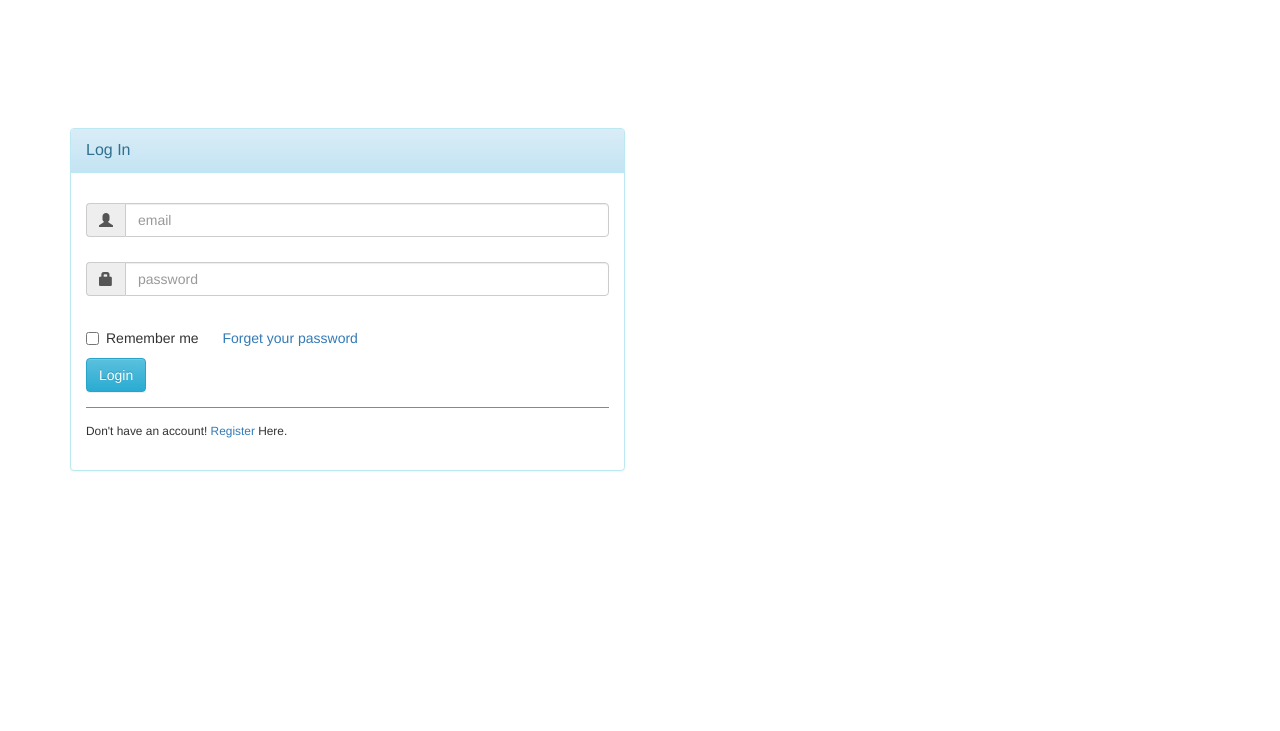
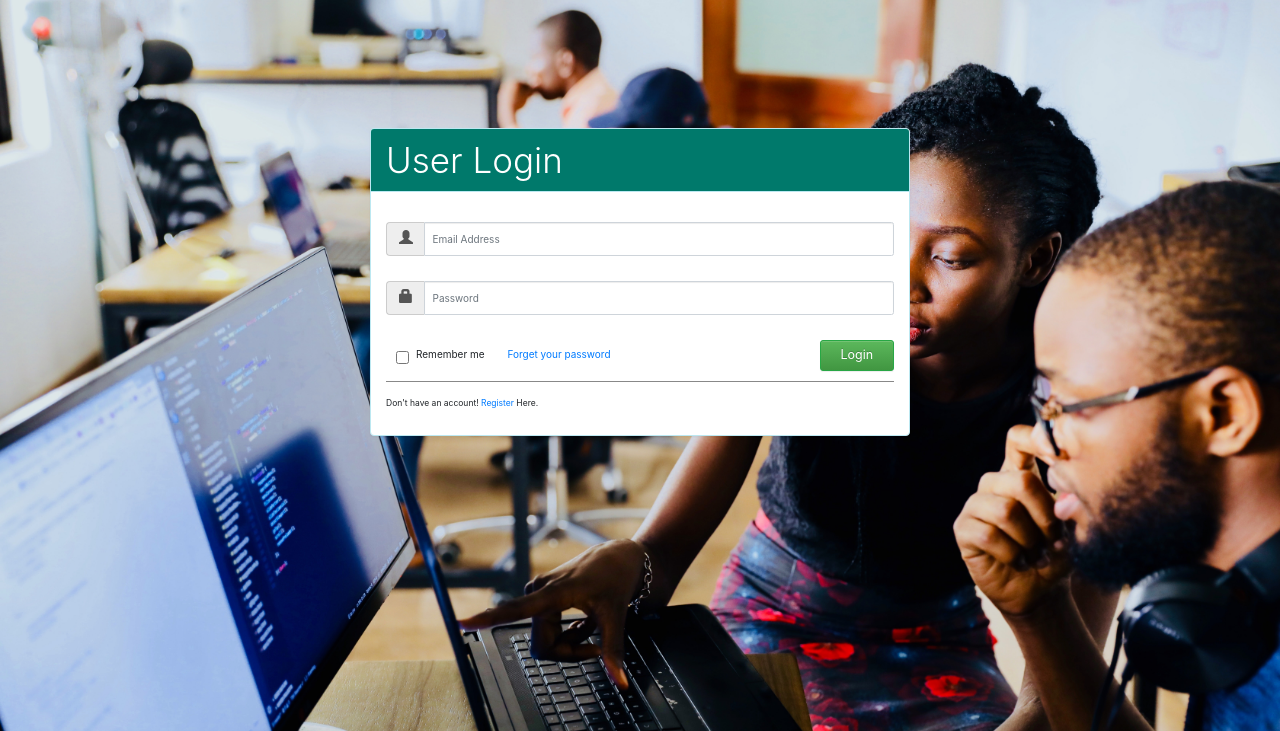
Before and after one commit to iamenzoenzo/is238cs, a PHP site: page /ums/login.php in a window 1280 px wide. Shown: the top 731 px of the page. Run offline with PHP 8.4, Linux system fonts and the light colour scheme; data that the repository does not hold is empty; some libraries are stand-ins or nearby versions.

Commit message:
updated ums login page

```diff
--- a/ums/include/header.php
+++ b/ums/include/header.php
@@ -2,8 +2,25 @@
 <html>
 <head>
 <meta http-equiv="Content-Type" content="text/html; charset=utf-8" />
+
 <link rel="stylesheet" href="https://maxcdn.bootstrapcdn.com/bootstrap/3.3.5/css/bootstrap.min.css">
 <link rel="stylesheet" href="https://maxcdn.bootstrapcdn.com/bootstrap/3.3.5/css/bootstrap-theme.min.css">
+
 <script src="https://ajax.googleapis.com/ajax/libs/jquery/2.1.3/jquery.min.js"></script>
 <script src="https://maxcdn.bootstrapcdn.com/bootstrap/3.3.5/js/bootstrap.min.js"></script>
 <!-- jQuery -->
+
+<style>
+    body  {
+        background-image: url("img/hd-bg-2.jpg");
+        /* Full height */
+        height: 100%;
+
+        /* Center and scale the image nicely */
+        background-position: center center;
+        background-repeat: no-repeat;
+        background-attachment: fixed;
+        background-size: cover;
+        background-color: #464646;
+    }
+</style>
--- a/ums/login.php
+++ b/ums/login.php
@@ -4,6 +4,9 @@ $user = new User();
 $errorMessage =  $user->login();
 include('include/header.php');
 ?>
+
+<meta charset="utf-8">
+<link rel="stylesheet" href="https://maxcdn.bootstrapcdn.com/bootstrap/4.0.0/css/bootstrap.min.css" integrity="sha384-Gn5384xqQ1aoWXA+058RXPxPg6fy4IWvTNh0E263XmFcJlSAwiGgFAW/dAiS6JXm" crossorigin="anonymous">
 
 <title>PLeMA - Philippine Local eMergency App User Management</title>
 
@@ -12,8 +15,8 @@ include('include/header.php');
 	<div class="row justify-content-center">
 		<div class="col-md-6">
 			<div class="panel panel-info" >
-				<div class="panel-heading">
-					<div class="panel-title">Log In</div>
+				<div class="panel-heading" style="background:#00796B;color:white;">
+					<div class="panel-title display-4">User Login</div>
 				</div>
 				<div style="padding-top:30px" class="panel-body" >
 					<?php if ($errorMessage != '') { ?>
@@ -21,14 +24,15 @@ include('include/header.php');
 					<?php } ?>
 					<form id="loginform" class="form-horizontal" role="form" method="POST" action="">
 						<div style="margin-bottom: 25px" class="input-group">
-							<span class="input-group-addon"><i class="glyphicon glyphicon-user"></i></span>
-							<input type="text" class="form-control" id="loginId" name="loginId"  value="<?php if(isset($_COOKIE["loginId"])) { echo $_COOKIE["loginId"]; } ?>" placeholder="email">
+							<span class="input-group-addon" style = "padding-right:25px;"><i class="glyphicon glyphicon-user"></i></span>
+							<input type="text" class="form-control" id="loginId" name="loginId"  value="<?php if(isset($_COOKIE["loginId"])) { echo $_COOKIE["loginId"]; } ?>" placeholder="Email Address">
 						</div>
 						<div style="margin-bottom: 25px" class="input-group">
-							<span class="input-group-addon"><i class="glyphicon glyphicon-lock"></i></span>
-							<input type="password" class="form-control" id="loginPass" name="loginPass" value="<?php if(isset($_COOKIE["loginPass"])) { echo $_COOKIE["loginPass"]; } ?>" placeholder="password">
+							<span class="input-group-addon" style = "padding-right:25px;"><i class="glyphicon glyphicon-lock"></i></span>
+							<input type="password" class="form-control" id="loginPass" name="loginPass" value="<?php if(isset($_COOKIE["loginPass"])) { echo $_COOKIE["loginPass"]; } ?>" placeholder="Password">
 						</div>
-						<div class="input-group">
+						<div class="row">
+							<div class="input-group col-md-9" style="margin-left:25px;">
 								<div class="checkbox">
 								<label>
 									<input  type="checkbox" id="remember" name="remember" <?php if(isset($_COOKIE["loginId"])) { ?> checked <?php } ?>> Remember me
@@ -36,11 +40,14 @@ include('include/header.php');
 								<label><a href="forget_password.php">Forget your password</a></label>
 								</div>
 							</div>
-						<div style="margin-top:10px" class="form-group">
-							<div class="col-sm-12 controls">
-								<input type="submit" name="login" value="Login" class="btn btn-info">
+							<div class="form-group col-md-3" style="padding-left:35px;">
+								<div class="controls">
+									<input type="submit" name="login" value="Login" class="btn btn-success btn-primary btn-lg" style="padding-right:20px; padding-left:20px;">
 								</div>
 							</div>
+						</div>
+
+
 						<div class="form-group">
 							<div class="col-md-12 control">
 								<div style="border-top: 1px solid#888; padding-top:15px; font-size:85%" >
@@ -59,4 +66,9 @@ include('include/header.php');
 
 
 </div>
+
+<script src="https://code.jquery.com/jquery-3.2.1.slim.min.js" integrity="sha384-KJ3o2DKtIkvYIK3UENzmM7KCkRr/rE9/Qpg6aAZGJwFDMVNA/GpGFF93hXpG5KkN" crossorigin="anonymous"></script>
+<script src="https://cdnjs.cloudflare.com/ajax/libs/popper.js/1.12.9/umd/popper.min.js" integrity="sha384-ApNbgh9B+Y1QKtv3Rn7W3mgPxhU9K/ScQsAP7hUibX39j7fakFPskvXusvfa0b4Q" crossorigin="anonymous"></script>
+<script src="https://maxcdn.bootstrapcdn.com/bootstrap/4.0.0/js/bootstrap.min.js" integrity="sha384-JZR6Spejh4U02d8jOt6vLEHfe/JQGiRRSQQxSfFWpi1MquVdAyjUar5+76PVCmYl" crossorigin="anonymous"></script>
+
 <?php include('include/footer.php');?>
```
Also changed, not shown: ums/img/hd-bg-2.jpg (added), ums/img/hd-bg-3.jpg (added), 1 other file. Lines whose indentation alone changed are shown as unchanged.
